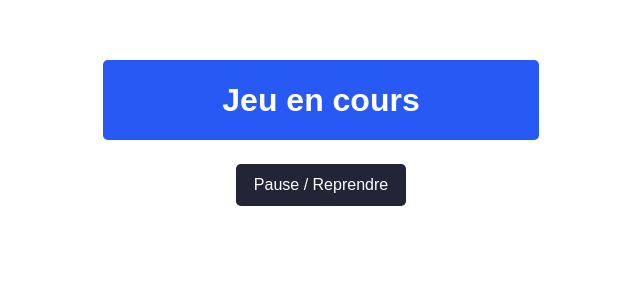
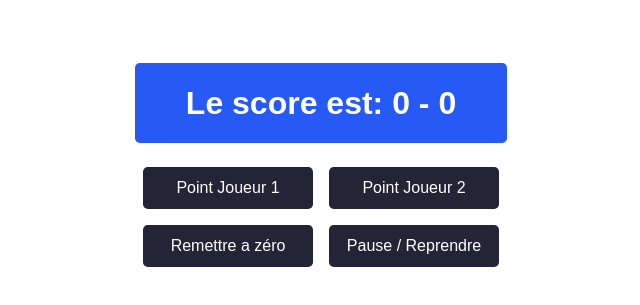
Before and after one commit to hermannleboss/tennis-score, a React (Create React App) app: page / in a window 1280 px wide. Shown: the part 263-568 px from the top of the page, without its empty margins (319-959 px from the left). Built offline with nearby package versions, Linux system fonts and the light colour scheme.

Commit message:
Finish tenis score game

```diff
--- a/src/App.js
+++ b/src/App.js
@@ -1,11 +1,23 @@
 import { Display } from './components/Display';
 import { PlayPauseButton } from './components/PlayPauseButton';
+import { Restart } from './components/Restart';
+import { Scored } from './components/Scored';
+import { PLAYER } from './actions';
 
 export default function App() {
   return (
-    <div>
+    <div id={'root'}>
       <Display/>
-      <PlayPauseButton/>
+      <div className={'buttons'}>
+        <div className={'buttons-row'}>
+          <Scored player={PLAYER.PLAYER1}></Scored>
+          <Scored player={PLAYER.PLAYER2}></Scored>
+        </div>
+        <div className={'buttons-row'}>
+          <Restart/>
+          <PlayPauseButton/>
+        </div>
+      </div>
     </div>
   );
 }
--- a/src/actions.js
+++ b/src/actions.js
@@ -1,4 +1,4 @@
-const PLAYER = { PLAYER1: 'PLAYER1', PLAYER2: 'PLAYER2' };
+export const PLAYER = { PLAYER1: 'player1', PLAYER2: 'player2' };
 // mettre en pause / reprendre le jeu
 export const playPause = () => ({ type: 'playPause' });
 // redémarrer le jeu
--- a/src/components/Display.js
+++ b/src/components/Display.js
@@ -2,5 +2,41 @@ import { useSelector } from 'react-redux';
 
 export function Display() {
   const gameIsPlaying = useSelector(state => state.playing);
-  return <p className={"display"}>{gameIsPlaying ? 'Jeu en cours' : 'C\'est la pause'}</p>;
+  const playing = useSelector(state => state.playing);
+  const winner = useSelector(state => state.winner);
+  const player1Score = useSelector(state => state.player1);
+  const player2Score = useSelector(state => state.player2);
+  const advantage = useSelector(state => state.advantage);
+  const score = updateScoreText(playing, winner, player1Score, player2Score, advantage);
+  return <p className={'display'} id={'score'}>{score}</p>;
 }
+
+function updateScoreText(
+  playing,
+  winner = null,
+  player1Score = 0,
+  player2Score = 0,
+  advantage = null,
+) {
+  let score = '';
+  if (winner) {
+    if (winner === 'player1') {
+      score = 'Joueur 1 gagne';
+    } else {
+      score = 'Joueur 2 gagne';
+    }
+  } else if (playing === false) {
+    score = 'C\'est la pause';
+  } else {
+    let text = 'Le score est: ' + player1Score + ' - ' + player2Score;
+    if (advantage) {
+      if (advantage === 'player1') {
+        text += ' avantage joueur 1';
+      } else {
+        text += ' avantage joueur 2';
+      }
+    }
+    score = text;
+  }
+  return score;
+}
--- /dev/null
+++ b/src/components/Restart.js
@@ -0,0 +1,13 @@
+import { useDispatch } from 'react-redux';
+
+import {restartGame  } from '../actions';
+
+export function Restart({ player }) {
+  const dispatch = useDispatch();
+  return <button className={'button'}
+                 onClick={() => {
+                   dispatch(restartGame());
+                 }}>
+    Remettre a zéro
+  </button>;
+}
--- /dev/null
+++ b/src/components/Scored.js
@@ -0,0 +1,13 @@
+import { useDispatch } from 'react-redux';
+
+import { pointScored } from '../actions';
+
+export function Scored({ player }) {
+  const dispatch = useDispatch();
+  return <button className={'button'}
+                 onClick={() => {
+                   dispatch(pointScored(player));
+                 }}>
+    Point Joueur {player === 'player1' ? '1' : '2'}
+  </button>;
+}
```
